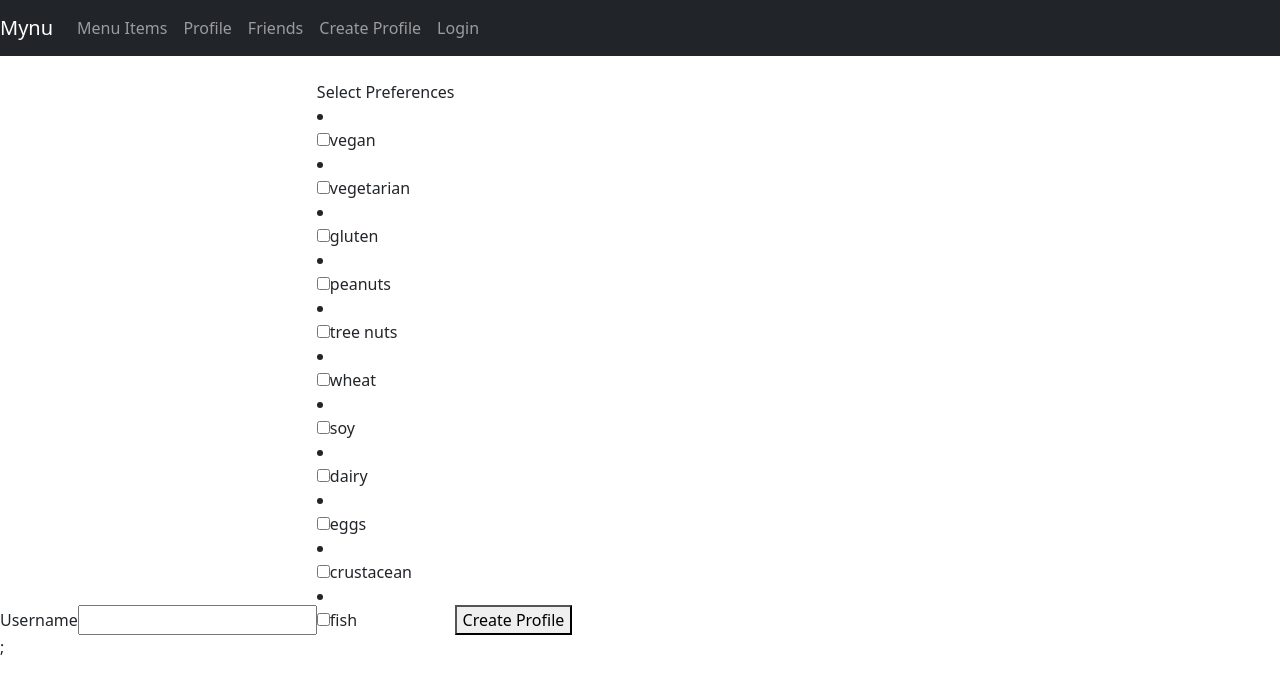
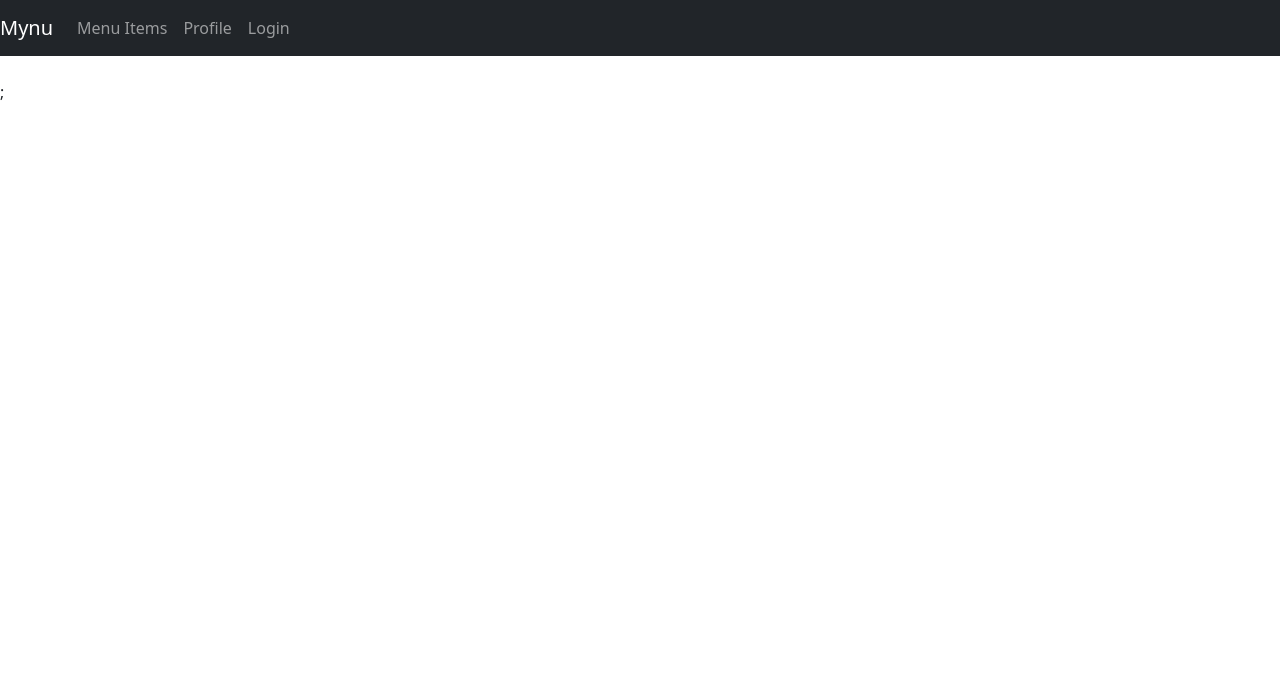
Before and after one commit to akivabrookler/mynu, a React (Create React App) app in the folder mynu/: page /createProfile in a window 1280 px wide. Shown: the top 694 px of the page. Built offline with nearby package versions, Linux system fonts and the light colour scheme; no server answers.

Commit message:
Clean up: remove obsolete data

```diff
--- a/mynu/src/App.js
+++ b/mynu/src/App.js
@@ -5,8 +5,6 @@ import "bootstrap/dist/css/bootstrap.min.css";
 import Navbar from "./components/Navbar.component";
 import MenuList from "./components/MenuList.component";
 import Profile from "./components/Profile.component";
-import Friends from "./components/Friends.component";
-import CreateProfile from "./components/CreateProfile.component"
 
 import Login from "./components/Login.component";
 
@@ -24,12 +22,6 @@ function App() {
         <Route path="/profile" exact element={<Profile/>} />
       </Routes>
       <Routes>
-        <Route path="/friends" exact element={<Friends/>} />
-      </Routes>
-      <Routes>
-        <Route path="/createProfile" exact element={<CreateProfile/>} />
-      </Routes>
-      <Routes>
         <Route path="/login" exact element={<Login/>} />
       </Routes>
     </Router>
--- a/mynu/src/components/CreateProfile.component.js
+++ /dev/null
@@ -1,124 +0,0 @@
-import React, { Component } from 'react';
-import axios from 'axios';
-import { allergens } from '../utils/allergens';
-
-export default class CreateProfile extends Component {
-    constructor(props){
-        super(props);
-
-        this.onChangeUsername = this.onChangeUsername.bind(this);
-        this.onSubmit = this.onSubmit.bind(this);
-        this.onChangePreference = this.onChangePreference.bind(this);
-
-        this.state = {
-          username: '',
-          email: '',
-          preferences: [],
-          checkboxes: Array(allergens.length)
-      }
-    }
-
-    componentDidMount() {
-      let uid = sessionStorage.getItem('currentUID');
-
-      axios.get('http://localhost:5000/login/' + uid)
-        .then(response => {
-          this.setState({
-            username: response.data.name,
-            email: response.data.email
-          })
-        })
-    }
-
-    onChangeUsername(e){
-        this.setState({
-            username: e.target.value
-        });
-    }
-
-    onChangePreference = (e) => {
-     let resultArray = []
-     if(e.target.checked)
-     {
-        resultArray = this.state.preferences.filter(CheckedId=>
-            CheckedId !== e.target.value
-        )
-        resultArray.push(e.target.value)
-     }
-     else
-     {
-        resultArray = this.state.preferences.filter(CheckedId=>
-            CheckedId !== e.target.value
-        )
-     }
-
-     this.setState({
-        preferences: resultArray
-     })
-
-     console.log(resultArray)
-    }
-
-    onSubmit(e){
-        e.preventDefault();
-
-        const profile = {
-            username: this.state.username,
-            email: this.state.email,
-            preferences: this.state.preferences
-        }
-
-        console.log(profile);
-
-        axios.post('http://localhost:5000/profiles/add', profile)
-         .then(res => console.log(res.data));
-
-        this.setState({
-            username: '',
-            email: '',
-            checkboxes: Array(allergens.length).fill(false),
-            preferences: []
-        })
-    }
-
-
-
-    render(){
-
-        return (
-        <div>
-        <form onSubmit={this.onSubmit}>
-          <label>
-            Username
-            <input
-              type="text"
-              value={this.state.username}
-              onChange={this.onChangeUsername}
-            />
-          </label>
-          <label>
-          Select Preferences
-          {allergens.map(({name, value}, index) => {
-            return (
-                <li key={index}>
-                <div className='allergens-list-item'>
-                 <input
-                 type="checkbox"
-                 id={`custom-checkbox-${index}`}
-                 name={name}
-                 value={name}
-                 checked={this.state.checkboxes[index]}
-                 onChange={this.onChangePreference}
-                 />
-                  <label htmlFor={`custom-checkbox-${index}`}>{name}</label>
-                </div>
-                </li>
-            )
-          })}
-          </label>
-          <button type="submit">Create Profile</button>
-        </form>
-        </div>
-        );
-  }
-}
--- a/mynu/src/components/Friends.component.js
+++ /dev/null
@@ -1,11 +0,0 @@
-import React, { Component} from 'react';
-
-export default class Friends extends Component {
-    render(){
-        return (
-            <div>
-                <p> You are on the Friends component</p>
-            </div>
-        );
-    }
-}
--- a/mynu/src/components/Navbar.component.js
+++ b/mynu/src/components/Navbar.component.js
@@ -15,12 +15,6 @@ export default class Navbar extends Component{
                             <Link to="/profile" className='nav-link'>Profile</Link>
                         </li>
                         <li className='navbar-item'>
-                            <Link to="/friends" className='nav-link'>Friends</Link>
-                        </li>
-                        <li className='navbar-item'>
-                            <Link to="/createProfile" className='nav-link'>Create Profile</Link>
-                        </li>
-                        <li className='navbar-item'>
                             <Link to="/login" className='nav-link'>Login</Link>
                         </li>
                     </ul>
```
Also changed, not shown: 1 other file (tests, documents, lock files or other folders).
